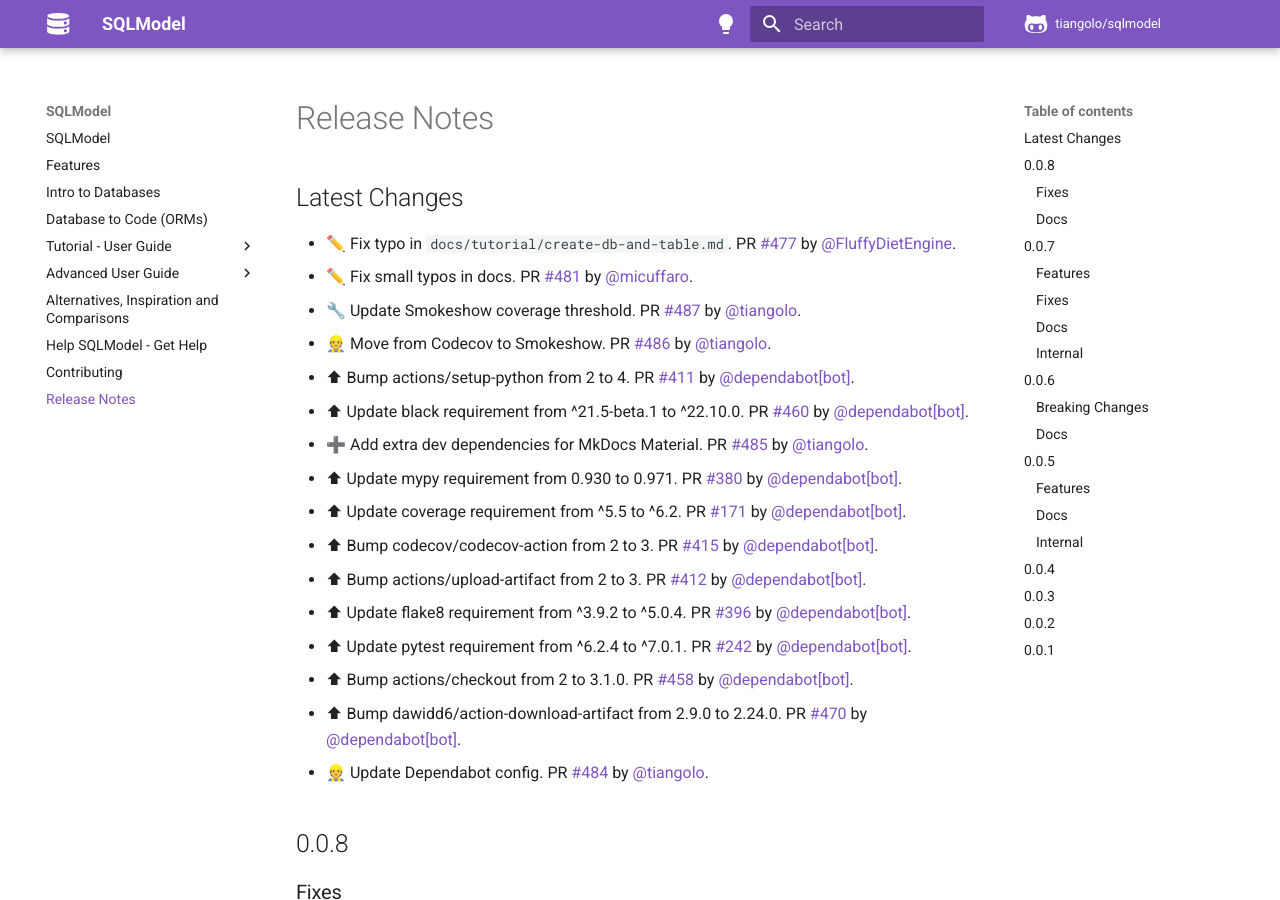
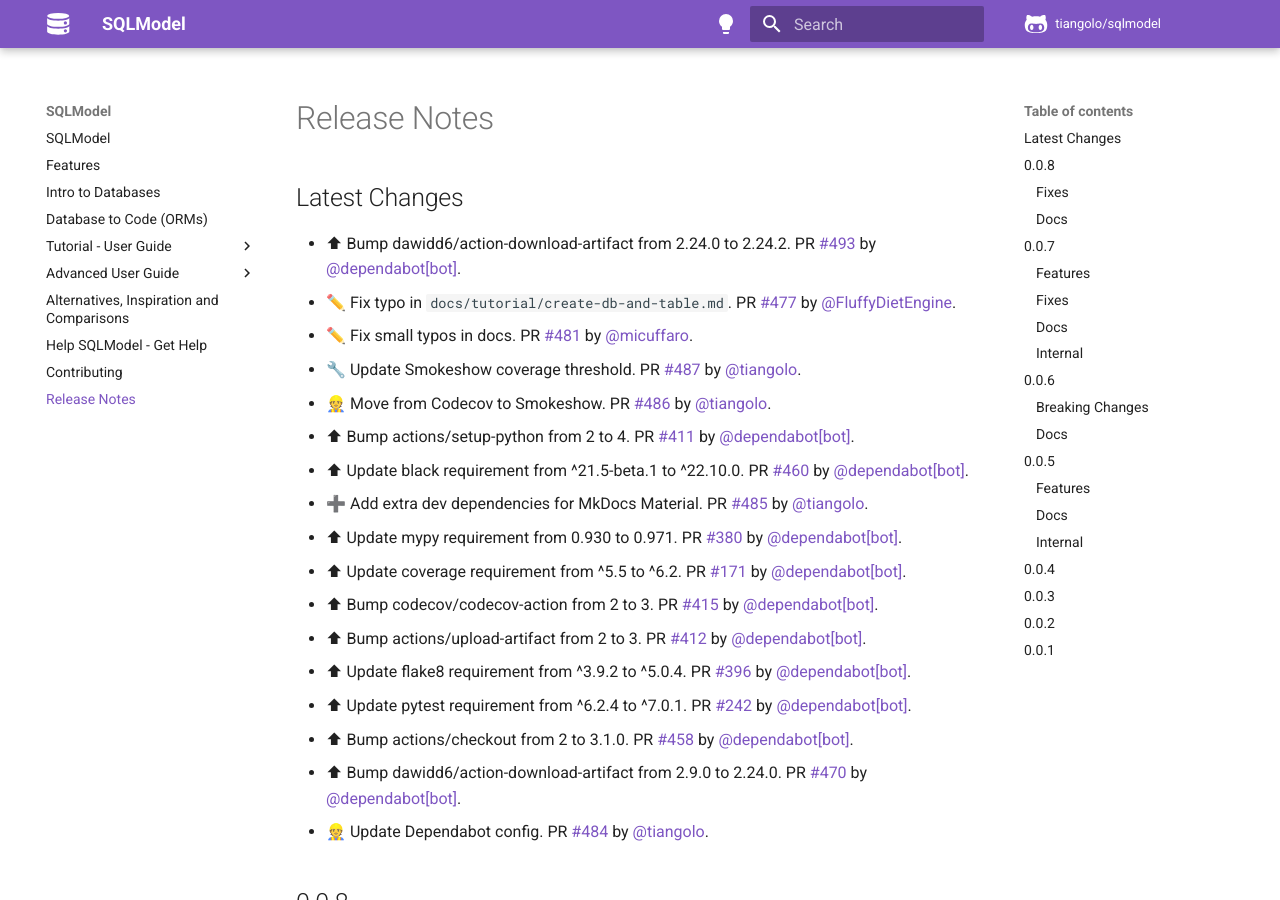
Before and after one commit to sztrakabalint/fastapi-sqlmodel, an MkDocs documentation site: the page built from docs/release-notes.md, in a window 1280 px wide and 900 px high. Built offline with MkDocs 1.6.1 and Material for MkDocs 9.7.7, drawn with Linux system fonts in a browser that asks for light colours; comment, search, counter and statistics services are not loaded.

Commit message:
📝 Update release notes

```diff
--- a/docs/release-notes.md
+++ b/docs/release-notes.md
@@ -2,6 +2,7 @@
 
 ## Latest Changes
 
+* ⬆ Bump dawidd6/action-download-artifact from 2.24.0 to 2.24.2. PR [#493](https://github.com/tiangolo/sqlmodel/pull/493) by [@dependabot[bot]](https://github.com/apps/dependabot).
 * ✏️ Fix typo in `docs/tutorial/create-db-and-table.md`. PR [#477](https://github.com/tiangolo/sqlmodel/pull/477) by [@FluffyDietEngine](https://github.com/FluffyDietEngine).
 * ✏️ Fix small typos in docs. PR [#481](https://github.com/tiangolo/sqlmodel/pull/481) by [@micuffaro](https://github.com/micuffaro).
 * 🔧 Update Smokeshow coverage threshold. PR [#487](https://github.com/tiangolo/sqlmodel/pull/487) by [@tiangolo](https://github.com/tiangolo).
```
